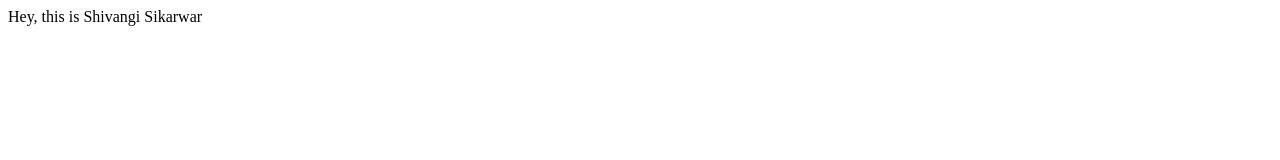
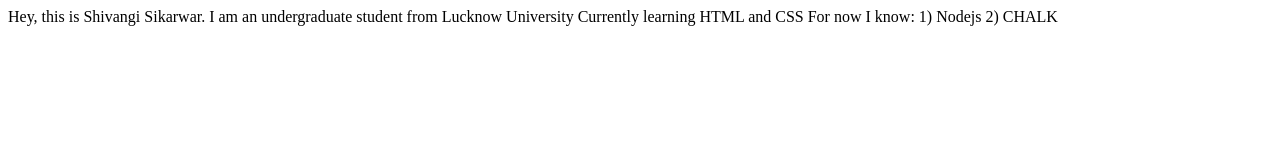
Before and after one commit to shivangi-sik/shivangisikarawar-site, a plain HTML site: page index.html in a window 1280 px wide. Drawn offline with Linux system fonts and the light colour scheme.

Commit message:
docs: updated my profile

```diff
--- a/index.html
+++ b/index.html
@@ -7,6 +7,11 @@
     <title>shivangisikarwar-site</title>
 </head>
 <body>
-    Hey, this is Shivangi Sikarwar
+    Hey, this is Shivangi Sikarwar. I am an undergraduate student from Lucknow University
+    Currently learning HTML and CSS
+
+    For now I know:
+    1) Nodejs
+    2) CHALK
 </body>
 </html>
```
